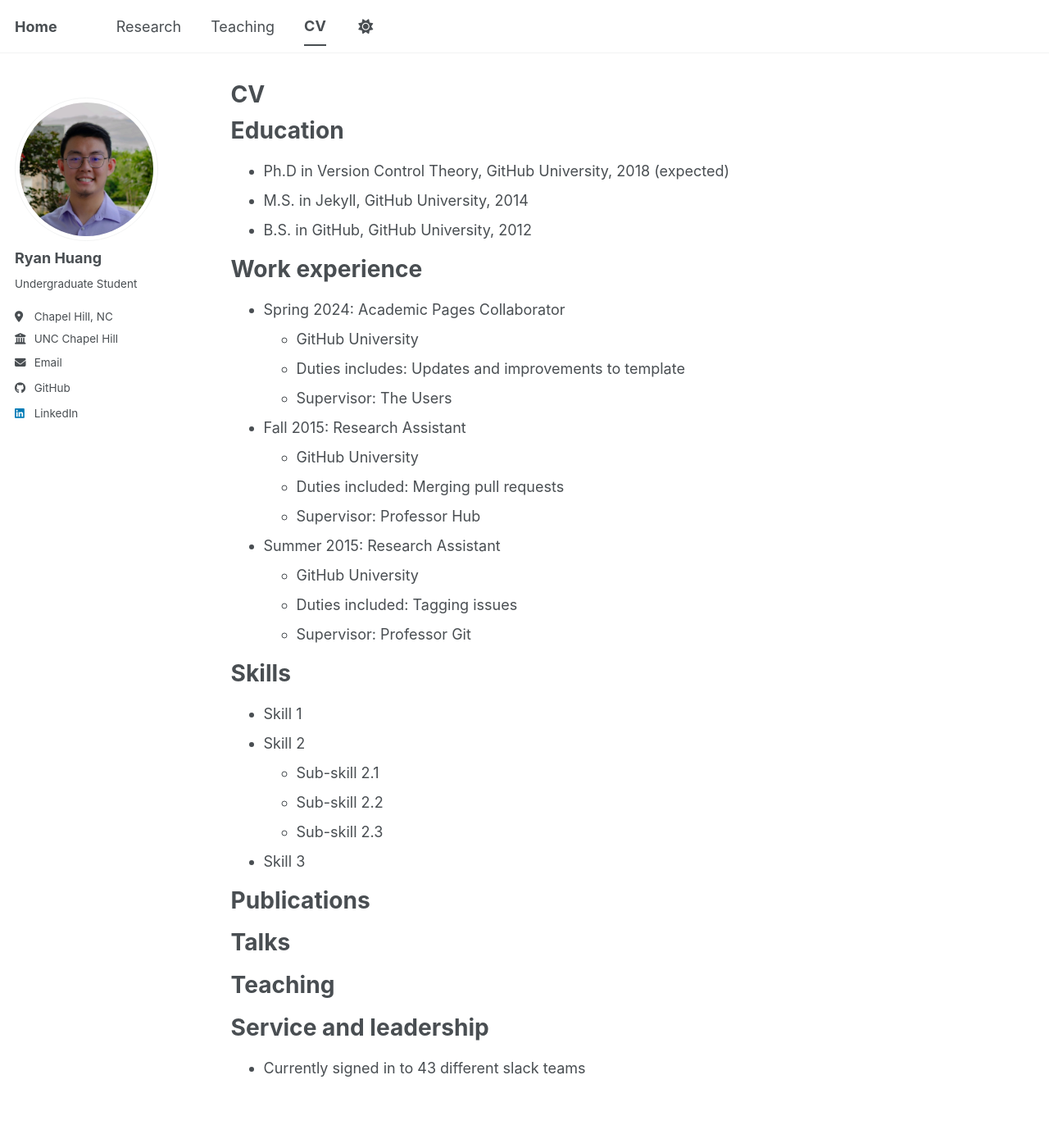
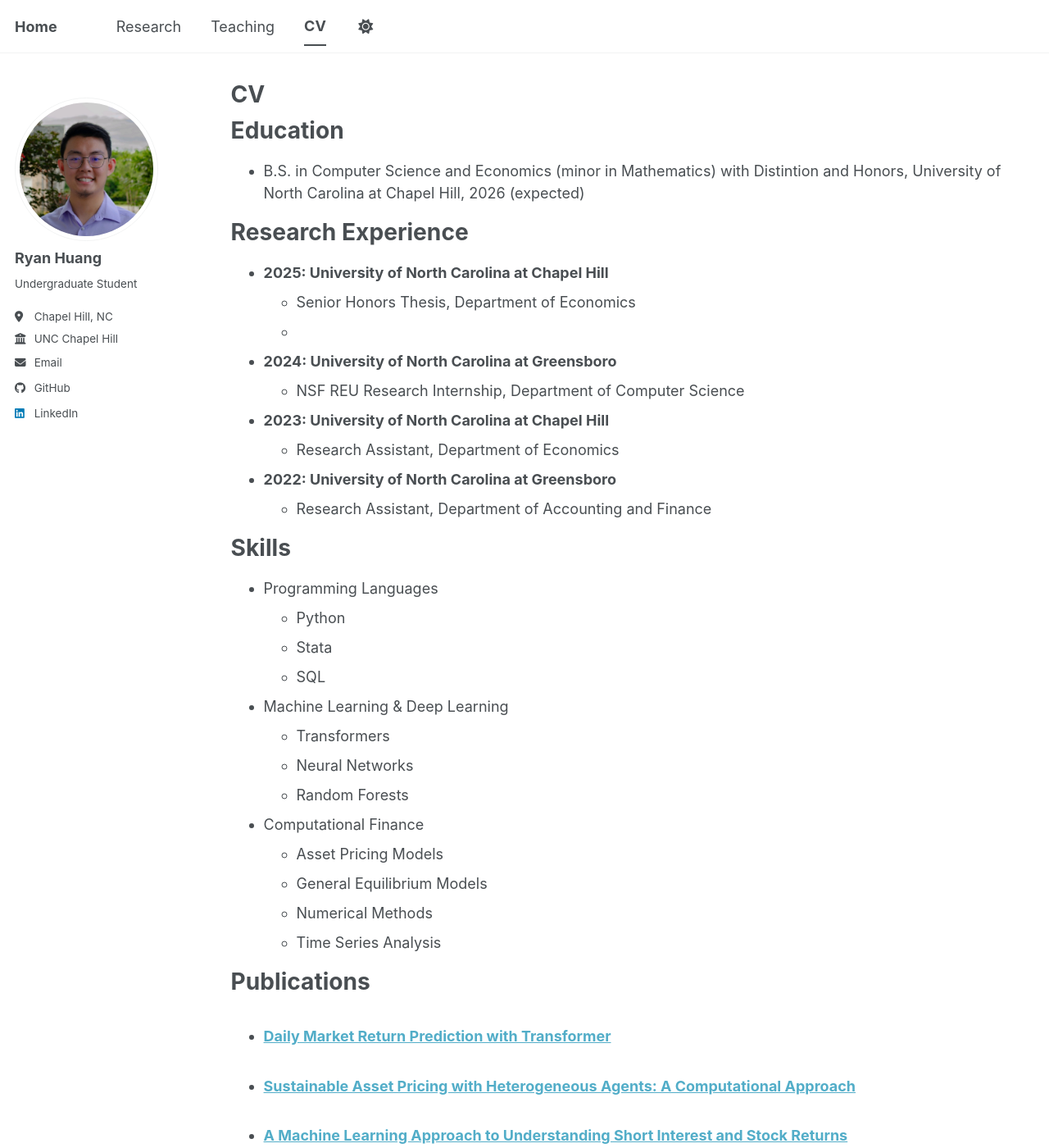
Before and after one commit to rhuang11/rhuang11.github.io, a Jekyll site: the page built from _pages/cv.md, in a window 1280 px wide and 1400 px high. Shown: the whole window at 82% size. Built offline with Jekyll 4.4.1, drawn with Linux system fonts in a browser that asks for light colours; a script bundle is joined from its source files by our own code; library files that are not in the unit come from our copies; some of the changed text lies outside the part shown.

Commit message:
Revise CV with updated education and experience
Updated education and work experience sections with new details, including expected graduation date and relevant research positions. Added skills and honors sections to reflect current qualifications.

```diff
--- a/_pages/cv.md
+++ b/_pages/cv.md
@@ -6,59 +6,49 @@ author_profile: true
 redirect_from:
   - /resume
 ---
-
 {% include base_path %}
 
 Education
 ======
-* Ph.D in Version Control Theory, GitHub University, 2018 (expected)
-* M.S. in Jekyll, GitHub University, 2014
-* B.S. in GitHub, GitHub University, 2012
+* B.S. in Computer Science and Economics (minor in Mathematics) with Distintion and Honors, University of North Carolina at Chapel Hill, 2026 (expected)
 
-Work experience
+Research Experience
 ======
-* Spring 2024: Academic Pages Collaborator
-  * GitHub University
-  * Duties includes: Updates and improvements to template
-  * Supervisor: The Users
+* **2025: University of North Carolina at Chapel Hill**
+  * Senior Honors Thesis, Department of Economics
+  *
+* **2024: University of North Carolina at Greensboro**
+  * NSF REU Research Internship, Department of Computer Science
 
-* Fall 2015: Research Assistant
-  * GitHub University
-  * Duties included: Merging pull requests
-  * Supervisor: Professor Hub
+* **2023: University of North Carolina at Chapel Hill**
+  * Research Assistant, Department of Economics
 
-* Summer 2015: Research Assistant
-  * GitHub University
-  * Duties included: Tagging issues
-  * Supervisor: Professor Git
+* **2022: University of North Carolina at Greensboro**
+  * Research Assistant, Department of Accounting and Finance
 
 Skills
 ======
-* Skill 1
-* Skill 2
-  * Sub-skill 2.1
-  * Sub-skill 2.2
-  * Sub-skill 2.3
-* Skill 3
+* Programming Languages
+  * Python
+  * Stata
+  * SQL
+* Machine Learning & Deep Learning
+  * Transformers
+  * Neural Networks
+  * Random Forests
+* Computational Finance
+  * Asset Pricing Models
+  * General Equilibrium Models
+  * Numerical Methods
+  * Time Series Analysis
 
 Publications
 ======
-  <ul>{% for post in site.publications reversed %}
+  <ul>{% for post in site.research reversed %}
     {% include archive-single-cv.html %}
   {% endfor %}</ul>
 
-Talks
+Honors & Awards
 ======
-  <ul>{% for post in site.talks reversed %}
-    {% include archive-single-talk-cv.html  %}
-  {% endfor %}</ul>
-
-Teaching
-======
-  <ul>{% for post in site.teaching reversed %}
-    {% include archive-single-cv.html %}
-  {% endfor %}</ul>
-
-Service and leadership
-======
-* Currently signed in to 43 different slack teams
+* Phi Beta Kappa
+* Dean's List
```
